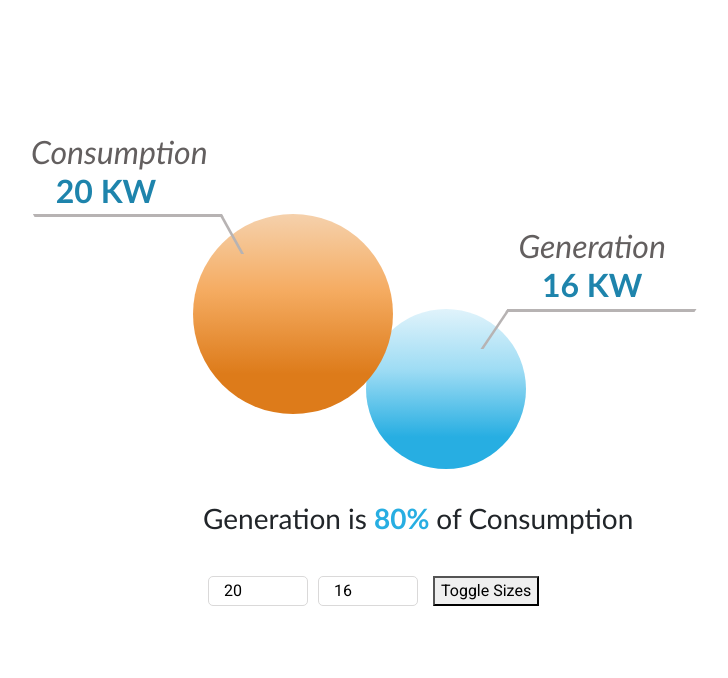
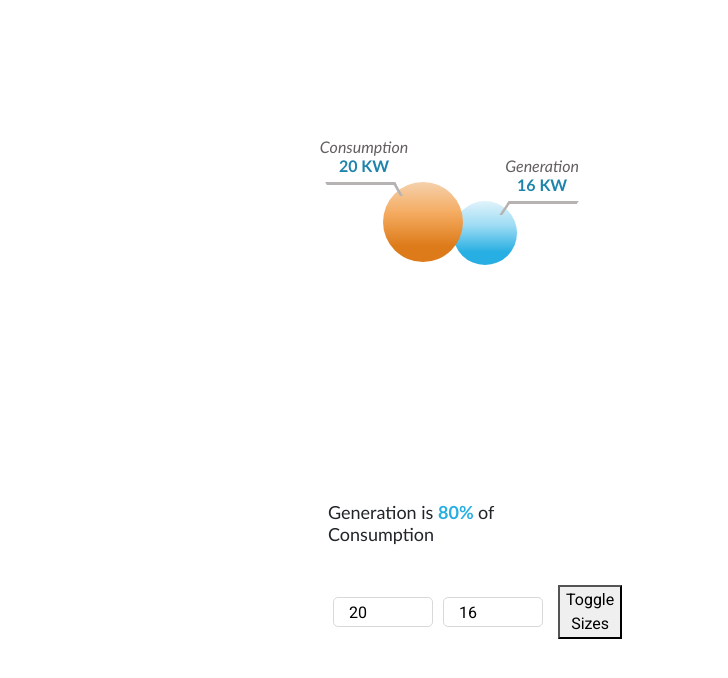
Before and after one commit to ch-ivy/bubbles, an Angular app: page / in a window 1280 px wide. Shown: the top 678 px of the page, without its empty margins (187-915 px from the left). Built offline with nearby package versions, Linux system fonts and the light colour scheme.

Commit message:
resized boxsize

```diff
--- a/src/app/app.component.html
+++ b/src/app/app.component.html
@@ -7,7 +7,7 @@
             class="bubble s-one"
             [style.width.px]="minSize"
             [style.height.px]="minSize"
-            [class.my-auto]="m_box_auto == 'c'"
+            [style.left.px]="!righ_bbl_top && percentage < 15 ? 5 : 10"
           >
             <div
               class="inner-bb one"
@@ -25,13 +25,13 @@
             class="bubble s-two"
             [style.width.px]="minSize"
             [style.height.px]="minSize"
-            [class.my-auto]="m_box_auto == 'g'"
+            [style.top.px]="righ_bbl_top ? 0 : 19"
+            [style.right.px]="righ_bbl_top ? 12 : 0"
           >
             <div
               class="inner-bb two"
               [style.width.px]="right_bbl_size"
               [style.height.px]="right_bbl_size"
-              [style.top.px]="m_box_auto == 'g' ? 0 : 50"
             >
               <h2 class="r-text">
                 Generation
--- a/src/app/app.component.scss
+++ b/src/app/app.component.scss
@@ -1,5 +1,5 @@
 * {
-  transition: all 1s !important;
+  transition: all 0.5s !important;
 }
 .bubble-container {
   max-width: 100%;
@@ -8,38 +8,39 @@
   position: relative;
   .inner {
     margin: 9vh auto;
-    width: 500px;
-    height: 700px;
-    max-height: 70vh;
+    width: 250px;
+    height: 170px;
     position: relative;
     .box {
-      position: absolute;
-      height: 350px;
-      width: 350px;
+      position: relative;
+      height: 250px;
+      width: 170px;
       top: 20%;
       left: 0;
       display: flex;
+      margin: auto;
     }
 
     .bubble {
-      width: 300px;
-      height: 300px;
+      width: 80px;
+      height: 80px;
 
       transition: all 0.3s;
       position: relative;
     }
     .s-one {
       margin-left: auto;
-      left: 15px;
+      left: 10px;
     }
     .s-two {
       margin-right: auto;
       right: 12px;
+      top: 10px;
     }
     .inner-bb {
       position: absolute;
-      height: 300px;
-      width: 300px;
+      height: 80px;
+      width: 80px;
       border-radius: 50%;
       transition: all 0.3s;
     }
@@ -49,8 +50,8 @@
       z-index: 1;
       right: 0;
       .l-arrow-1 {
-        height: 40px;
-        width: 189px;
+        height: 14px;
+        width: 70px;
         border: 3px solid #b7b3b3;
         right: 80%;
         top: 0;
@@ -64,10 +65,9 @@
       background: rgb(39, 174, 226);
       background: linear-gradient(0deg, #27aee2 20%, #9edcf4 62%, #e0f3fb 100%);
       left: 0;
-      top: 50px;
       .l-arrow-2 {
-        height: 40px;
-        width: 189px;
+        height: 14px;
+        width: 70px;
         border: 3px solid #b7b3b3;
         left: 80%;
         top: 0;
@@ -83,6 +83,7 @@
       text-align: center;
       width: 150px;
       font-style: italic;
+      font-size: 16px;
       span {
         display: block;
         color: #1e84ac;
@@ -91,21 +92,20 @@
       }
     }
     .r-text {
-      margin-left: 60px;
       position: absolute;
       bottom: 98%;
-      left: 57%;
+      left: 22%;
     }
     .l-text {
-      margin-right: 98px;
       position: absolute;
       bottom: 98%;
-      right: 57%;
+      right: 30%;
     }
     h3 {
       font-family: "Gill Sans", "Gill Sans MT", Calibri, "Trebuchet MS",
         sans-serif;
       margin-bottom: 30px;
+      font-size: 18px;
       span {
         color: #27aee2;
         font-weight: bold;
--- a/src/app/app.component.ts
+++ b/src/app/app.component.ts
@@ -9,13 +9,13 @@ export class AppComponent implements OnInit {
   left_input: string = '20';
   right_input: string = '16';
 
-  left_bbl_size = 200;
-  right_bbl_size = 200;
+  left_bbl_size = 80;
+  right_bbl_size = 80;
   max: string = 'Consumption';
   min: string = 'Generation';
   percentage: any = 100;
   minSize: number; // Both bubbles parents boxes adgust width to minimum bubble size to maintain close positions
-  m_box_auto: 'g' | 'c' | ''; // determines which box margins top and bottom becomes auto
+  righ_bbl_top = false; // Right bubble adds removes top value when left bubble is smaller
 
   ngOnInit() {
     this.toggle();
@@ -27,28 +27,28 @@ export class AppComponent implements OnInit {
     const percentage =
       Math.min(left_input, right_input) / Math.max(left_input, right_input);
     if (left_input > right_input) {
-      this.right_bbl_size = Math.round(percentage * 200);
-      this.left_bbl_size = 200;
+      this.right_bbl_size = Math.round(percentage * 80);
+      this.left_bbl_size = 80;
       this.max = 'Consumption';
       this.min = 'Generation';
       this.minSize = this.right_bbl_size;
-      this.m_box_auto = 'g';
+      this.righ_bbl_top = false;
     }
     if (left_input < right_input) {
-      this.left_bbl_size = Math.round(percentage * 200);
-      this.right_bbl_size = 200;
+      this.left_bbl_size = Math.round(percentage * 80);
+      this.right_bbl_size = 80;
       this.min = 'Consumption';
       this.max = 'Generation';
       this.minSize = this.left_bbl_size;
-      this.m_box_auto = 'c';
+      this.righ_bbl_top = true;
     }
     if (left_input == right_input) {
-      this.left_bbl_size = 200;
-      this.right_bbl_size = 200;
+      this.left_bbl_size = 80;
+      this.right_bbl_size = 80;
       this.max = 'Consumption';
       this.min = 'Generation';
-      this.minSize = 150;
-      this.m_box_auto = '';
+      this.minSize = 80;
+      this.righ_bbl_top = false;
     }
     this.percentage = (percentage * 100).toFixed();
     console.log(this.left_bbl_size, this.right_bbl_size);
```
